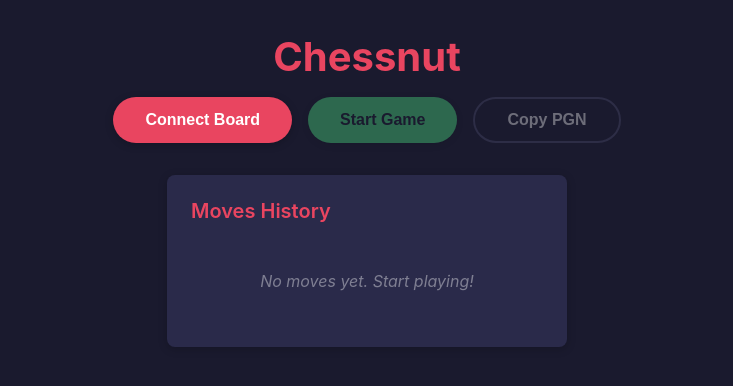
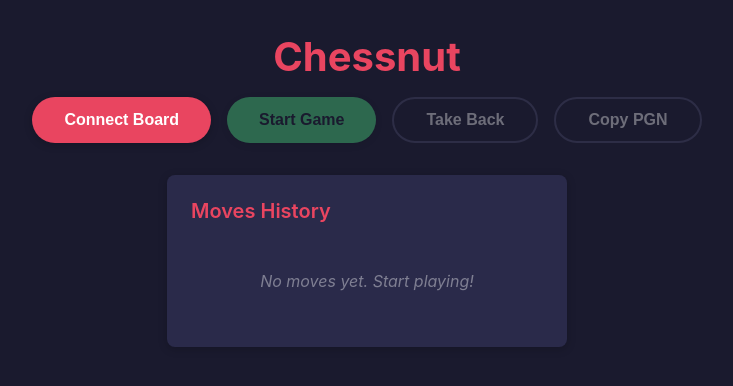
Before and after one commit to podlomar/chessnut, a React app: page / in a window 1280 px wide. Shown: the top 386 px of the page, without its empty margins (273-1006 px from the left). Built offline with nearby package versions, Linux system fonts and the light colour scheme.

Commit message:
Add take back functionality and corresponding styles to Chessnut

```diff
--- a/src/App.tsx
+++ b/src/App.tsx
@@ -26,6 +26,10 @@ export const App = () => {
 
   const handleStartGame = () => {
     driverRef.current?.startGame();
+  };
+
+  const handleTakeBack = () => {
+    driverRef.current?.takeBack();
   };
 
   const handleCopyPgn = async () => {
@@ -59,6 +63,13 @@ export const App = () => {
             Start Game
           </button>
           <button
+            className="takeback-btn"
+            onClick={handleTakeBack}
+            disabled={gameState?.status !== 'playing' || gameState.chess.history().length === 0}
+          >
+            Take Back
+          </button>
+          <button
             className="copy-pgn-btn"
             onClick={handleCopyPgn}
             disabled={!gameState}
--- a/src/chessnut.ts
+++ b/src/chessnut.ts
@@ -113,6 +113,25 @@ export class ChessnutDriver {
     this.onNewState(this.currentState);
   }
 
+  public takeBack(): void {
+    if (this.currentState?.status !== 'playing') {
+      return;
+    }
+
+    const move = this.currentState.chess.undo();
+    if (move === null) {
+      return;
+    }
+
+    this.currentState = {
+      placement: getPlacement(this.currentState.chess.fen()),
+      chess: this.currentState.chess,
+      status: 'playing',
+    };
+    this.validMoves = this.currentState.chess.moves({ verbose: true });
+    this.onNewState(this.currentState);
+  }
+
   public async connect() {
     const devices = await navigator.hid.requestDevice({
       filters: [{
--- a/src/styles.css
+++ b/src/styles.css
@@ -83,6 +83,29 @@ body {
   cursor: not-allowed;
 }
 
+.takeback-btn {
+  background-color: transparent;
+  color: #eaeaea;
+  border: 2px solid #4a4a6a;
+  padding: 0.75rem 2rem;
+  font-size: 1rem;
+  font-weight: 600;
+  border-radius: 50px;
+  cursor: pointer;
+  transition: transform 0.2s, border-color 0.2s, color 0.2s;
+}
+
+.takeback-btn:hover:not(:disabled) {
+  transform: translateY(-2px);
+  border-color: #f59e0b;
+  color: #f59e0b;
+}
+
+.takeback-btn:disabled {
+  opacity: 0.4;
+  cursor: not-allowed;
+}
+
 .copy-pgn-btn {
   background-color: transparent;
   color: #eaeaea;
```
